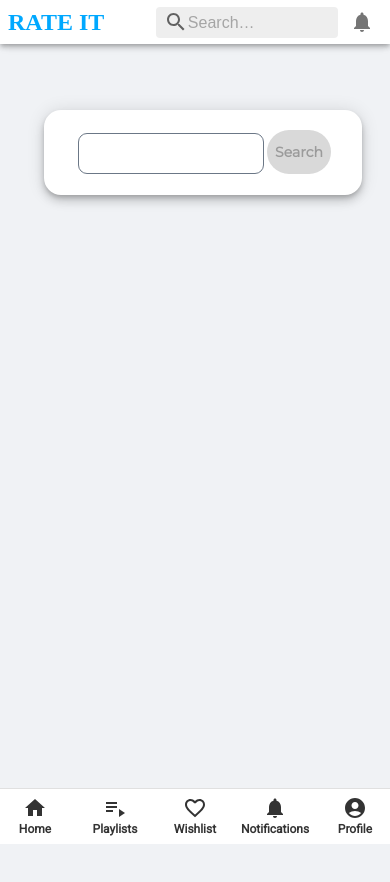
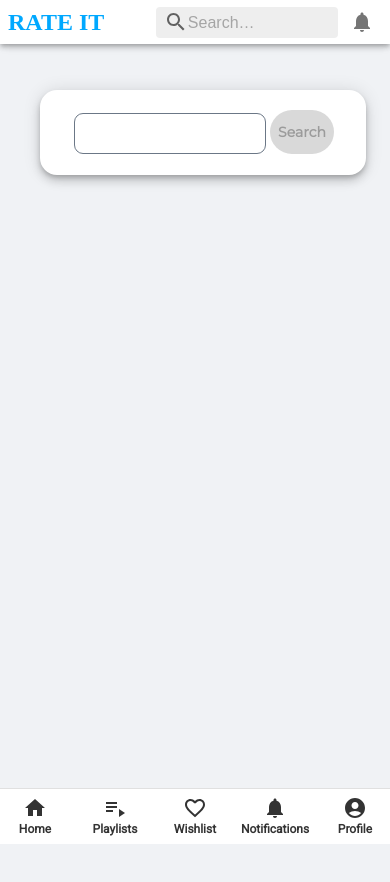
Before and after one commit to anihadagali7/rate-it-ui, a React (Create React App) app: page /search in a window 390 px wide. Shown: the top 882 px of the page. Built offline with nearby package versions, Linux system fonts and the light colour scheme; no server answers; a web font is replaced by a local one.

Commit message:
fix overflowing content across components

```diff
--- a/src/navigation/ResponsiveLayout.js
+++ b/src/navigation/ResponsiveLayout.js
@@ -1,9 +1,13 @@
 import {
-    AccountCircle, Home, Notifications as NotificationsIcon, PlaylistPlay as PlaylistIcon,
-    FavoriteBorder as WishlistIcon
+    AccountCircle,
+    Home,
+    Notifications as NotificationsIcon,
+    PlaylistPlay as PlaylistIcon,
+    FavoriteBorder as WishlistIcon,
 } from "@mui/icons-material";
 import {
-    BottomNavigation, BottomNavigationAction,
+    BottomNavigation,
+    BottomNavigationAction,
     Box,
     CssBaseline,
     Drawer,
@@ -49,6 +53,8 @@ const ResponsiveLayout = ({ children }) => {
   return (
     <Box sx={{ display: "flex" }}>
       <CssBaseline />
+
+      {/* Top AppBar for mobile */}
       {isMobile && <TopAppBar />}
 
       {/* Sidebar for desktop */}
@@ -58,7 +64,7 @@ const ResponsiveLayout = ({ children }) => {
           sx={{
             width: drawerWidth,
             flexShrink: 0,
-            "& .MuiDrawer-paper": {
+            [`& .MuiDrawer-paper`]: {
               width: drawerWidth,
               boxSizing: "border-box",
             },
@@ -76,19 +82,19 @@ const ResponsiveLayout = ({ children }) => {
         component="main"
         sx={{
           flexGrow: 1,
-          p: 3,
-          width: { sm: `calc(100% - ${drawerWidth}px)` },
-          pb: isMobile ? "56px" : 0,
-          marginTop: isMobile ? "40px" : "-75px",
+          width: { xs: "100%", sm: `calc(100% - ${drawerWidth}px)` },
+          p: 2,
+          pt: isMobile ? 8 : 3, // Add spacing under top app bar
+          pb: isMobile ? "70px" : 3, // Add padding above bottom nav
+          overflowX: "hidden",
+          minHeight: "100vh",
         }}
       >
-        <Toolbar />
         {children}
       </Box>
 
-      {/* Bottom nav for mobile */}
+      {/* Bottom Navigation for mobile */}
       {isMobile && (
-        <>
         <BottomNavigation
           showLabels
           value={currentNavIndex}
@@ -110,7 +116,6 @@ const ResponsiveLayout = ({ children }) => {
             />
           ))}
         </BottomNavigation>
-        </>
       )}
     </Box>
   );
--- a/src/pages/Search.js
+++ b/src/pages/Search.js
@@ -23,20 +23,7 @@ const DisplayMediaSearchResults = ({
 }) => {
   return (
     <>
-      <Box sx={{ flexGrow: 1, display: { xs: "flex", md: "none" } }}>
-        {loading ? (
-          <SearchResultsMobileLoading />
-        ) : (
-          searchResults.length > 0 && (
-            <SearchResultsMobile
-              results={searchResults}
-              resultType={resultType}
-              handleSearch={handleSearch}
-            />
-          )
-        )}
-      </Box>
-      <Box sx={{ flexGrow: 1, display: { xs: "none", md: "flex" } }}>
+      <Box>
         {loading ? (
           <SearchResultsDesktopLoading />
         ) : (
@@ -80,6 +67,22 @@ const Search = () => {
 
   const handleSearch = async () => {
     if (searchKeyword.length > 0) {
+      setHasSearched(true);
+      const searchMapping = {
+        0: "movie",
+        1: "tv",
+        2: "book",
+        3: "music",
+        4: "user",
+      };
+      let searchType = searchMapping[searchTabType];
+
+      submitSearch({ searchType });
+    }
+  };
+
+  const onKeyDownSearch = (event) => {
+    if (event.key === "Enter" && searchKeyword.trim()) {
       setHasSearched(true);
       const searchMapping = {
         0: "movie",
@@ -216,6 +219,7 @@ const Search = () => {
                       value={searchKeyword}
                       name="search"
                       onChange={onChangeSearch}
+                      onKeyDown={onKeyDownSearch}
                     />
                   </Grid>
                   <Grid item xs={3} container justifyContent="center">
--- a/src/shared/inputfield/PrimaryInputField.js
+++ b/src/shared/inputfield/PrimaryInputField.js
@@ -31,6 +31,7 @@ const PrimaryInputField = React.forwardRef((props, ref) => {
     startAdornment,
     label,
     required,
+    onKeyDown,
   } = props;
 
   return (
@@ -68,6 +69,7 @@ const PrimaryInputField = React.forwardRef((props, ref) => {
         multiline={multiline}
         helperText={helperText}
         variant="standard"
+        onKeyDown={onKeyDown}
       ></TextField>
     </>
   );
```
Lines whose indentation alone changed are shown as unchanged.
